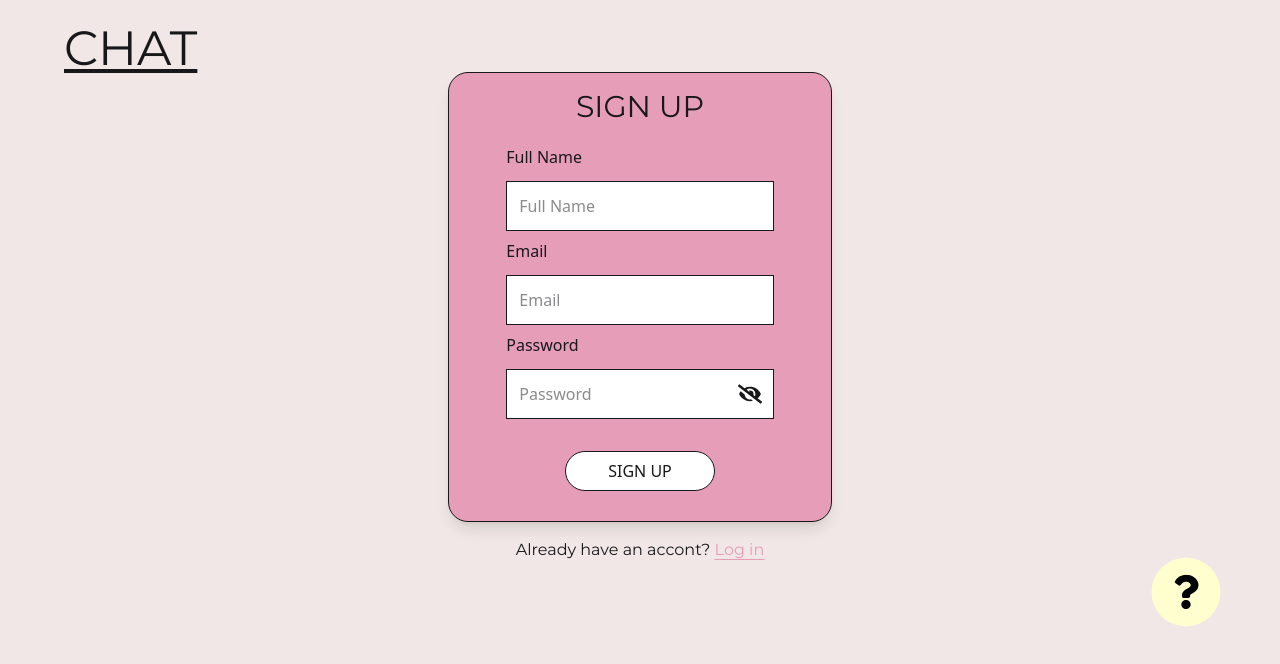
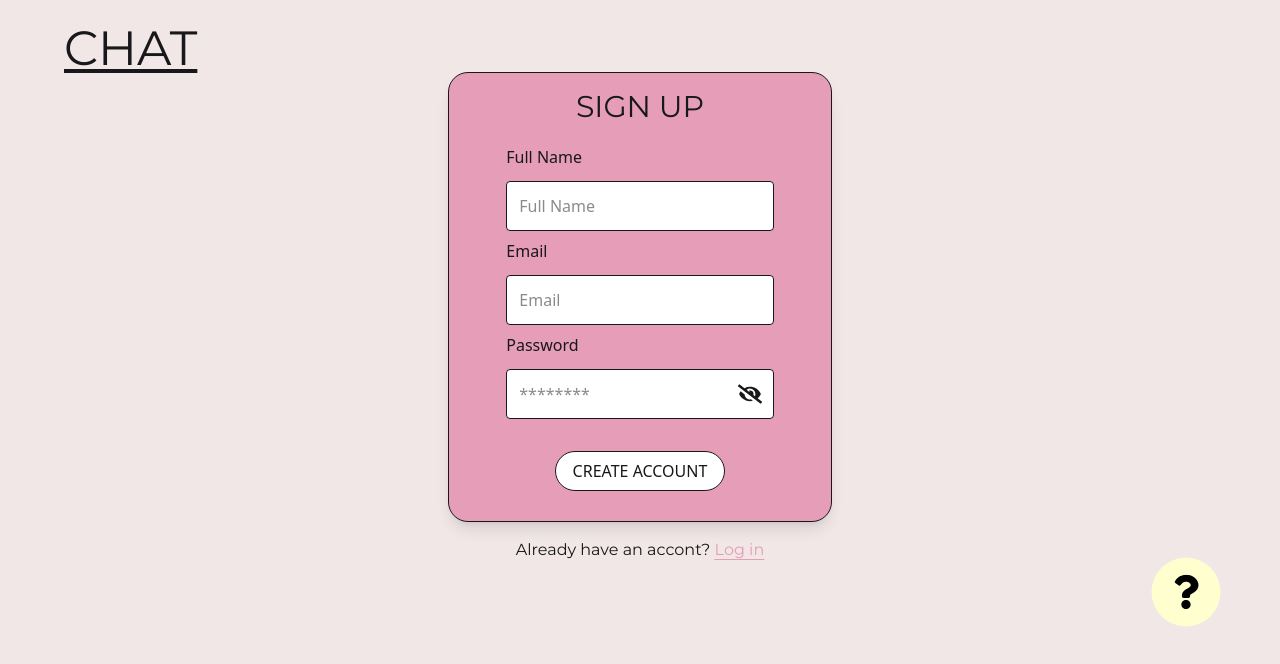
Before and after one commit to shannxnx/Chat-APP, a React (Vite) app in the folder frontend/: page /signup in a window 1280 px wide. Shown: the top 664 px of the page. Built offline with nearby package versions, Linux system fonts and the light colour scheme; no server answers.

Commit message:
Frontend stuff

```diff
--- a/frontend/package.json
+++ b/frontend/package.json
@@ -15,6 +15,7 @@
     "lucide-react": "^0.506.0",
     "react": "^19.0.0",
     "react-dom": "^19.0.0",
+    "react-hot-toast": "^2.5.2",
     "react-icons": "^5.5.0",
     "react-router-dom": "^7.5.3",
     "tailwindcss": "^4.1.4",
--- a/frontend/src/App.jsx
+++ b/frontend/src/App.jsx
@@ -33,8 +33,8 @@ function App() {
     <BrowserRouter>
       <Routes>
         <Route path='/' element={authUser ?  <Homepage/> : <Navigate to="/login"/>}/>
-        <Route path='/signup' element={<Signup/>}/>
-        <Route path='/login' element={<Login/>}/>
+        <Route path='/signup' element={!authUser ? <Signup/> : <Navigate to="/"/>} />
+        <Route path='/login' element={!authUser ? <Login/> : <Navigate to="/"/>}/>
         <Route path='/profile' element={authUser ? <Profile/> : <Navigate to="/login"/>}/>
       </Routes>
 
--- a/frontend/src/components/login.jsx
+++ b/frontend/src/components/login.jsx
@@ -67,7 +67,7 @@ export default function Login(){
             <div className="w-[70%] mt-2  flex flex-col">
 
                 <label htmlFor="" className="mb-3">Email</label>
-                <input type="text" className="p-3  h-[50px] bg-white border-1 focus:outline-none" placeholder="Email"
+                <input type="text" className="rounded p-3  h-[50px] bg-white border-1 focus:outline-none" placeholder="Email"
                 name='email' value={loginForm.email} onChange={handleOnChange} autoComplete='off' required/>
 
             </div>
@@ -79,7 +79,7 @@ export default function Login(){
                 name='password' value={loginForm.password} onChange={handleOnChange} autoComplete='off' required/> */}
 
                     <div className='flex relative'>
-                        <input type={showPass} className="p-3 w-[100%] h-[50px] bg-white border-1 focus:outline-none" placeholder="Password"
+                        <input type={showPass} className="rounded p-3 w-[100%] h-[50px] bg-white border-1 focus:outline-none" placeholder="********"
                         name='password' value={loginForm.password} onChange={handleOnChange} autoComplete='off' required/>
 
                         {
--- a/frontend/src/components/signup.jsx
+++ b/frontend/src/components/signup.jsx
@@ -8,6 +8,8 @@ export default function Signup(){
 
     const [signUpForm, setSignUpForm] = useState({fullName : "", email : "", password : ""});
     const [showPass, setShowPass] = useState("password");
+
+
 
 
     function handleShowPass(){
@@ -66,14 +68,14 @@ export default function Signup(){
             <div className="w-[70%] mt-5 flex flex-col">
 
                 <label htmlFor="" className="mb-3">Full Name</label>
-                <input type="text" className="p-3  h-[50px] bg-white border-1 focus:outline-none" placeholder="Full Name"
+                <input type="text" className="rounded p-3  h-[50px] bg-white border-1 focus:outline-none" placeholder="Full Name"
                 name='fullName' value={signUpForm.fullName} onChange={handleOnChange} autoComplete='off' required/>
 
             </div>
             <div className="w-[70%] mt-2  flex flex-col">
 
                 <label htmlFor="" className="mb-3">Email</label>
-                <input type="text" className="p-3  h-[50px] bg-white border-1 focus:outline-none" placeholder="Email"
+                <input type="text" className="rounded p-3  h-[50px] bg-white border-1 focus:outline-none" placeholder="Email"
                 name='email' value={signUpForm.email} onChange={handleOnChange} autoComplete='off' required/>
 
             </div>
@@ -82,7 +84,7 @@ export default function Signup(){
                 <label htmlFor="" className="mb-3">Password</label>
 
                 <div className='flex relative'>
-                    <input type={showPass} className="p-3 w-[100%] h-[50px] bg-white border-1 focus:outline-none" placeholder="Password"
+                    <input type={showPass} className="rounded p-3 w-[100%] h-[50px] bg-white border-1 focus:outline-none" placeholder="********"
                     name='password' value={signUpForm.password} onChange={handleOnChange} autoComplete='off' required/>
                     {
                         showPass === "password" ? <FaEyeSlash className='absolute text-2xl top-1/2 -translate-y-1/2 right-0 mr-3 cursor-pointer'  onClick={handleShowPass}/>
@@ -96,8 +98,8 @@ export default function Signup(){
             </div>
 
 
-            <button className="border-1 w-[150px] h-[40px] rounded-[500px] cursor-pointer bg-white
-            hover:bg-gray-200 active:scale-95">SIGN UP</button>
+            <button className="border-1 w-[170px] h-[40px] rounded-[500px] cursor-pointer bg-white
+            hover:bg-gray-200 active:scale-95">CREATE ACCOUNT</button>
 
         </form>
 
```
Also changed, not shown: 2 other files (tests, documents, lock files or other folders).
